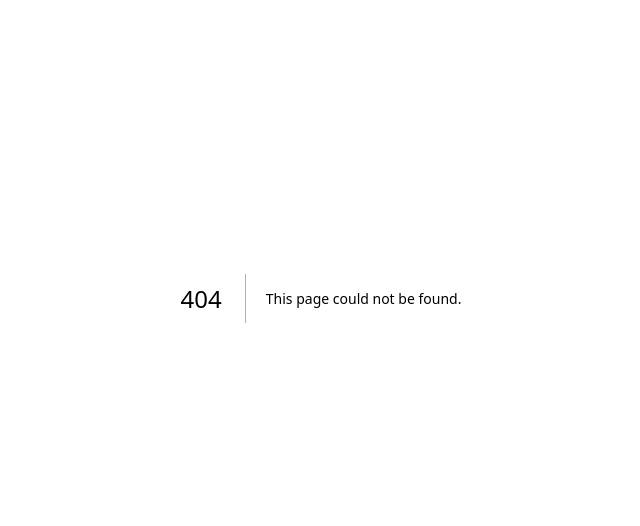
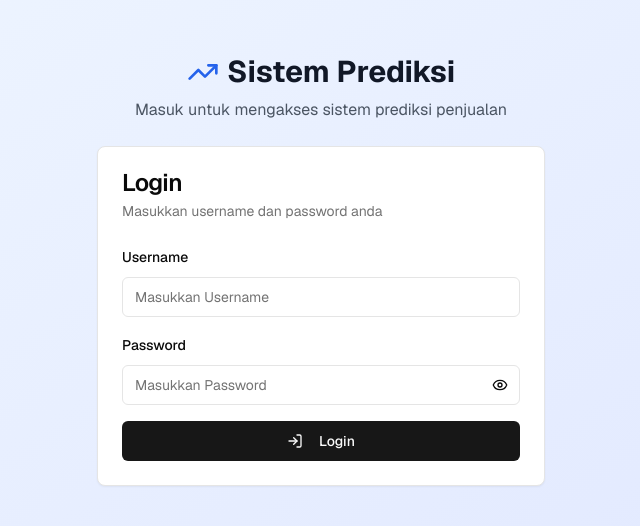
Before and after one commit to daffayuza/FE_Prediksi-Kosmetik, a Next.js app: page /login in a window 1280 px wide. Before the commit this address had no page. Shown: the part 102-628 px from the top of the page, without its empty margins (319-959 px from the left). Built offline with nearby package versions, Linux system fonts and the light colour scheme.

Commit message:
feat: login

```diff
--- /dev/null
+++ b/app/login/page.tsx
@@ -0,0 +1,38 @@
+'use client';
+
+import { useState } from 'react';
+import { useRouter } from 'next/navigation';
+import axios from 'axios';
+import { LoginForm } from '@/components/LoginForm';
+import type { LoginCredentials } from '@/types/auth';
+
+export default function LoginPage() {
+  const [isLoading, setIsLoading] = useState(false);
+  const router = useRouter();
+
+  const handleLogin = async (credentials: LoginCredentials): Promise<{ success: boolean; error?: string }> => {
+    setIsLoading(true);
+    try {
+      const res = await axios.post('http://localhost:5000/login', credentials, { withCredentials: true });
+
+      if (res.status === 200) {
+        localStorage.setItem('isAuthenticated', 'true');
+        router.push('/'); // redirect ke halaman utama
+        return { success: true };
+      }
+
+      // kalau status bukan 200, tetap return gagal
+      return { success: false, error: 'Login gagal' };
+    } catch (err: any) {
+      if (err.response) {
+        return { success: false, error: err.response.data.error || 'Login gagal' };
+      } else {
+        return { success: false, error: 'Terjadi kesalahan server' };
+      }
+    } finally {
+      setIsLoading(false);
+    }
+  };
+
+  return <LoginForm onLogin={handleLogin} isLoading={isLoading} />;
+}
--- a/app/page.tsx
+++ b/app/page.tsx
@@ -1,61 +1,114 @@
-"use client"
+'use client';
 
-import { useState, useEffect } from "react"
-import { Tabs, TabsContent, TabsList, TabsTrigger } from "@/components/ui/tabs"
-import { TrendingUp } from "lucide-react"
-import { TrainingDataTab } from "@/components/TrainingDataTab"
-import { TestingDataTab } from "@/components/TestingDataTab"
-import { PredictionTab } from "@/components/PredictionTab"
-import { ResultsTab } from "@/components/ResultsTab"
-import { useRegression } from "@/hooks/useRegression"
-import type { DataPoint, TestData, RegressionModel } from "@/types"
+import { useState, useEffect } from 'react';
+import { Tabs, TabsContent, TabsList, TabsTrigger } from '@/components/ui/tabs';
+import { TrendingUp } from 'lucide-react';
+import { TrainingDataTab } from '@/components/TrainingDataTab';
+import { TestingDataTab } from '@/components/TestingDataTab';
+import { PredictionTab } from '@/components/PredictionTab';
+import { ResultsTab } from '@/components/ResultsTab';
+import { useRegression } from '@/hooks/useRegression';
+import type { DataPoint, TestData, RegressionModel } from '@/types';
+import { useRouter } from 'next/navigation';
+import { DropdownMenu, DropdownMenuContent, DropdownMenuItem, DropdownMenuLabel, DropdownMenuSeparator, DropdownMenuTrigger } from '@/components/ui/dropdown-menu';
+import { Avatar, AvatarFallback, AvatarImage } from '@/components/ui/avatar';
+import { LogOut } from 'lucide-react';
+import { Button } from '@/components/ui/button';
+import axios from 'axios';
 
 export default function SalesPredictionSystem() {
-  const [trainingData, setTrainingData] = useState<DataPoint[]>([])
-  const [testData, setTestData] = useState<TestData[]>([])
-  const [evaluationResults, setEvaluationResults] = useState<TestData[]>([])
-  const [model, setModel] = useState<RegressionModel | null>(null)
-  const [isEvaluating, setIsEvaluating] = useState(false)
+  const [trainingData, setTrainingData] = useState<DataPoint[]>([]);
+  const [testData, setTestData] = useState<TestData[]>([]);
+  const [evaluationResults, setEvaluationResults] = useState<TestData[]>([]);
+  const [model, setModel] = useState<RegressionModel | null>(null);
+  const [isEvaluating, setIsEvaluating] = useState(false);
 
-  const { isTraining, trainModel, evaluateModel, makePrediction } = useRegression()
+  const { isTraining, trainModel, evaluateModel, makePrediction } = useRegression();
+
+  const router = useRouter();
+
+  useEffect(() => {
+    const isAuth = localStorage.getItem('isAuthenticated');
+    if (!isAuth) {
+      router.push('/login');
+    }
+  }, [router]);
 
   useEffect(() => {
     if (model && testData.length > 0) {
-      setIsEvaluating(true)
+      setIsEvaluating(true);
       evaluateModel(model, testData).then((results) => {
-        setEvaluationResults(results)
-        setIsEvaluating(false)
-      })
+        setEvaluationResults(results);
+        setIsEvaluating(false);
+      });
     } else {
-      setEvaluationResults([])
+      setEvaluationResults([]);
     }
-  }, [testData, model])
+  }, [testData, model]);
 
   const handleTrainModel = async () => {
-    const trainedModel = await trainModel(trainingData)
+    const trainedModel = await trainModel(trainingData);
     if (trainedModel) {
-      setModel(trainedModel)
+      setModel(trainedModel);
       if (testData.length > 0) {
-        setIsEvaluating(true)
-        const results = await evaluateModel(trainedModel, testData)
-        setEvaluationResults(results)
-        setIsEvaluating(false)
+        setIsEvaluating(true);
+        const results = await evaluateModel(trainedModel, testData);
+        setEvaluationResults(results);
+        setIsEvaluating(false);
       }
-      alert("Model berhasil dilatih!")
+      alert('Model berhasil dilatih!');
     }
-  }
+  };
+
+  const handleLogout = async () => {
+    try {
+      await axios.post("http://localhost:5000/logout", {}, { withCredentials: true });
+
+      localStorage.removeItem("isAuthenticated");
+
+      router.push("/login");
+
+      alert("Logout berhasil");
+    } catch (error: any) {
+      alert("Gagal logout: " + (error.response?.data?.error || error.message));
+    }
+  };
 
   return (
     <div className="min-h-screen bg-gradient-to-br from-blue-50 to-indigo-100 p-4">
       <div className="max-w-7xl mx-auto space-y-6">
-        <div className="text-center space-y-2">
-          <h1 className="text-4xl font-bold text-gray-900 flex items-center justify-center gap-2">
-            <TrendingUp className="h-8 w-8 text-blue-600" />
-            Sistem Prediksi Penjualan
-          </h1>
-          <p className="text-gray-600">
-            Prediksi jumlah unit barang terjual pada Toko Lulu Cosmetic menggunakan Regresi Linear
-          </p>
+        <div className="flex items-center justify-between">
+          <div className="text-center flex-1 space-y-2">
+            <h1 className="text-4xl font-bold text-gray-900 flex items-center justify-center gap-2">
+              <TrendingUp className="h-8 w-8 text-blue-600" />
+              Sistem Prediksi Penjualan
+            </h1>
+            <p className="text-gray-600">Prediksi jumlah unit barang terjual pada Toko Lulu Cosmetic menggunakan Regresi Linear</p>
+          </div>
+
+          <DropdownMenu>
+            <DropdownMenuTrigger asChild>
+              <Button variant="ghost" className="relative h-12 w-12 rounded-full ml-4">
+                <Avatar className="h-12 w-12">
+                  <AvatarImage src="https://cdna.artstation.com/p/assets/images/images/020/118/278/large/tp-graphics-logo-core-day-1-alison-cosmetics-01.jpg?1566433091" alt="Admin" />
+                  <AvatarFallback className="bg-red-100 text-blue-600">A</AvatarFallback>
+                </Avatar>
+              </Button>
+            </DropdownMenuTrigger>
+            <DropdownMenuContent className="w-56" align="end" forceMount>
+              <DropdownMenuLabel className="font-normal">
+                <div className="flex flex-col space-y-1">
+                  <p className="text-sm font-medium leading-none">Admin</p>
+                  <p className="text-xs leading-none text-muted-foreground">Lulu Cosmetic</p>
+                </div>
+              </DropdownMenuLabel>
+              <DropdownMenuSeparator />
+              <DropdownMenuItem onClick={handleLogout} className="text-red-600">
+                <LogOut  className="mr-2 h-4 w-4" />
+                <span>Logout</span>
+              </DropdownMenuItem>
+            </DropdownMenuContent>
+          </DropdownMenu>
         </div>
 
         <Tabs defaultValue="training" className="space-y-6">
@@ -63,17 +116,10 @@ export default function SalesPredictionSystem() {
             <TabsTrigger value="training">Data Training</TabsTrigger>
             <TabsTrigger value="testing">Evaluasi Model</TabsTrigger>
             <TabsTrigger value="prediction">Prediksi</TabsTrigger>
-            {/* <TabsTrigger value="results">Hasil Analisis</TabsTrigger> */}
           </TabsList>
 
           <TabsContent value="training">
-            <TrainingDataTab
-              trainingData={trainingData}
-              setTrainingData={setTrainingData}
-              model={model}
-              isTraining={isTraining}
-              onTrainModel={handleTrainModel}
-            />
+            <TrainingDataTab trainingData={trainingData} setTrainingData={setTrainingData} model={model} isTraining={isTraining} onTrainModel={handleTrainModel} />
           </TabsContent>
 
           <TabsContent value="testing">
@@ -99,5 +145,5 @@ export default function SalesPredictionSystem() {
         </Tabs>
       </div>
     </div>
-  )
+  );
 }
--- /dev/null
+++ b/components/EvaluationChart.tsx
@@ -0,0 +1,26 @@
+import { LineChart, Line, CartesianGrid, XAxis, YAxis, Tooltip, Legend, ResponsiveContainer } from "recharts";
+
+type PredictionData = {
+  index: number;
+  aktual: number;
+  prediksi: number;
+};
+
+export function EvaluationChart({ data }: { data: PredictionData[] }) {
+  return (
+    <div className="w-full h-96 p-4 bg-white rounded-2xl shadow">
+      <h2 className="text-xl font-semibold mb-4 text-center">Perbandingan Hasil Prediksi vs Aktual</h2>
+      <ResponsiveContainer width="100%" height="100%">
+        <LineChart data={data}>
+          <CartesianGrid strokeDasharray="3 3" />
+          <XAxis dataKey="index" label={{ value: "Data Index", position: "insideBottomRight", offset: -5 }} />
+          <YAxis label={{ value: "Nilai", angle: -90, position: "insideLeft" }} />
+          <Tooltip />
+          <Legend />
+          <Line type="monotone" dataKey="aktual" stroke="#2563eb" strokeWidth={3} name="Aktual" />
+          <Line type="monotone" dataKey="prediksi" stroke="#f59e0b" strokeWidth={3} name="Prediksi" />
+        </LineChart>
+      </ResponsiveContainer>
+    </div>
+  );
+}
--- /dev/null
+++ b/components/LoginForm.tsx
@@ -0,0 +1,101 @@
+"use client"
+
+import { useState } from "react"
+import { Card, CardContent, CardDescription, CardHeader, CardTitle } from "@/components/ui/card"
+import { Button } from "@/components/ui/button"
+import { Input } from "@/components/ui/input"
+import { Label } from "@/components/ui/label"
+import { Alert, AlertDescription } from "@/components/ui/alert"
+import { Eye, EyeOff, LogIn, TrendingUp } from "lucide-react"
+import type { LoginCredentials } from "@/types/auth"
+
+interface LoginFormProps {
+  onLogin: (credentials: LoginCredentials) => Promise<{ success: boolean; error?: string }>
+  isLoading: boolean
+}
+
+export function LoginForm({ onLogin, isLoading }: LoginFormProps) {
+  const [credentials, setCredentials] = useState<LoginCredentials>({ username: "", password: "" })
+  const [showPassword, setShowPassword] = useState(false)
+  const [error, setError] = useState<string | null>(null)
+
+  const handleSubmit = async (e: React.FormEvent) => {
+    e.preventDefault()
+    setError(null)
+    const result = await onLogin(credentials)
+    if (!result.success) {
+      setError(result.error || "Login gagal")
+    }
+  }
+
+  return (
+    <div className="min-h-screen bg-gradient-to-br from-blue-50 to-indigo-100 flex items-center justify-center p-4">
+      <div className="w-full max-w-md space-y-6 mb-14">
+        <div className="text-center space-y-2">
+          <div className="flex items-center justify-center gap-2">
+            <TrendingUp className="h-8 w-8 text-blue-600" />
+            <h1 className="text-3xl font-bold text-gray-900">Sistem Prediksi</h1>
+          </div>
+          <p className="text-gray-600">Masuk untuk mengakses sistem prediksi penjualan</p>
+        </div>
+
+        <Card>
+          <CardHeader>
+            <CardTitle>Login</CardTitle>
+            <CardDescription>Masukkan username dan password anda</CardDescription>
+          </CardHeader>
+          <CardContent>
+            <form onSubmit={handleSubmit} className="space-y-4">
+              <div className="space-y-2">
+                <Label htmlFor="email">Username</Label>
+                <Input
+                  id="username"
+                  type="text"
+                  placeholder="Masukkan Username"
+                  value={credentials.username}
+                  onChange={(e) => setCredentials({ ...credentials, username: e.target.value })}
+                  disabled={isLoading}
+                />
+              </div>
+
+              <div className="space-y-2">
+                <Label htmlFor="password">Password</Label>
+                <div className="relative">
+                  <Input
+                    id="password"
+                    type={showPassword ? "text" : "password"}
+                    placeholder="Masukkan Password"
+                    value={credentials.password}
+                    onChange={(e) => setCredentials({ ...credentials, password: e.target.value })}
+                    disabled={isLoading}
+                  />
+                  <Button
+                    type="button"
+                    variant="ghost"
+                    size="sm"
+                    className="absolute right-0 top-0 h-full px-3 py-2 hover:bg-transparent"
+                    onClick={() => setShowPassword(!showPassword)}
+                    disabled={isLoading}
+                  >
+                    {showPassword ? <EyeOff className="h-4 w-4" /> : <Eye className="h-4 w-4" />}
+                  </Button>
+                </div>
+              </div>
+
+              {error && (
+                <Alert variant="destructive">
+                  <AlertDescription>{error}</AlertDescription>
+                </Alert>
+              )}
+
+              <Button type="submit" className="w-full" disabled={isLoading}>
+                <LogIn className="h-4 w-4 mr-2" />
+                {isLoading ? "Sedang Login..." : "Login"}
+              </Button>
+            </form>
+          </CardContent>
+        </Card>
+      </div>
+    </div>
+  )
+}
--- a/components/TestingDataTab.tsx
+++ b/components/TestingDataTab.tsx
@@ -52,7 +52,9 @@ export const TestingDataTab: React.FC<TestingDataTabProps> = ({ testData, setTes
 
   const loadTestingDataFromBackend = async () => {
     try {
-      const response = await axios.get('http://localhost:5000/testing-data');
+      const response = await axios.get('http://localhost:5000/testing-data', {
+        withCredentials: true
+      });
       const backendData = response.data;
 
       // Convert backend data format ke format yang digunakan parent
@@ -74,7 +76,9 @@ export const TestingDataTab: React.FC<TestingDataTabProps> = ({ testData, setTes
 
   const loadLatestEvaluation = async () => {
     try {
-      const response = await axios.get('http://localhost:5000/latest-evaluation');
+      const response = await axios.get('http://localhost:5000/latest-evaluation', {
+        withCredentials: true
+      });
       setEvaluationMetrics(response.data.evaluasi);
     } catch (error) {
       // Tidak ada evaluasi atau error lainnya
@@ -115,6 +119,7 @@ export const TestingDataTab: React.FC<TestingDataTabProps> = ({ testData, setTes
       setError('');
 
       const response = await axios.post<EvaluationResponse>('http://localhost:5000/evaluate', formData, {
+        withCredentials: true,
         headers: {
           'Content-Type': 'multipart/form-data',
         },
--- a/components/TrainingDataTab.tsx
+++ b/components/TrainingDataTab.tsx
@@ -49,7 +49,12 @@ export const TrainingDataTab: React.FC<TrainingDataTabProps> = ({ isTraining })
     const formData = new FormData();
     formData.append('file', file);
     try {
-      await axios.post('http://localhost:5000/train', formData);
+      await axios.post('http://localhost:5000/train', formData, {
+        withCredentials: true, // ✅ bawa session cookie
+        headers: {
+          'Content-Type': 'multipart/form-data',
+        },
+      });
       await refetch();
       await refetchModelInfo();
       setFile(null); // ✅ Reset file setelah training
--- a/hooks/useModelInfo.ts
+++ b/hooks/useModelInfo.ts
@@ -13,7 +13,9 @@ export function useModelInfo() {
 
   const fetchModelInfo = async () => {
     try {
-      const res = await axios.get('http://localhost:5000/model-info')
+      const res = await axios.get('http://localhost:5000/model-info', {
+        withCredentials: true
+      });
       setModelInfo(res.data)
     } catch (err) {
       console.error('Gagal memuat model info:', err)
--- a/hooks/usePredict.ts
+++ b/hooks/usePredict.ts
@@ -15,7 +15,9 @@ export function usePredict() {
     formData.append("pesanan", data.pesanan)
 
     try {
-      const res = await axios.post("http://localhost:5000/predict", formData)
+      const res = await axios.post("http://localhost:5000/predict", formData, {
+        withCredentials: true
+      });
       setHasil(res.data.prediksi_terjual)
       return res.data.prediksi_terjual
     } catch (err: any) {
--- /dev/null
+++ b/types/auth.ts
@@ -0,0 +1,4 @@
+export interface LoginCredentials {
+    username: string
+    password: string
+  }
```
Also changed, not shown: hooks/useTrainingData.ts (+6 -2 lines).
